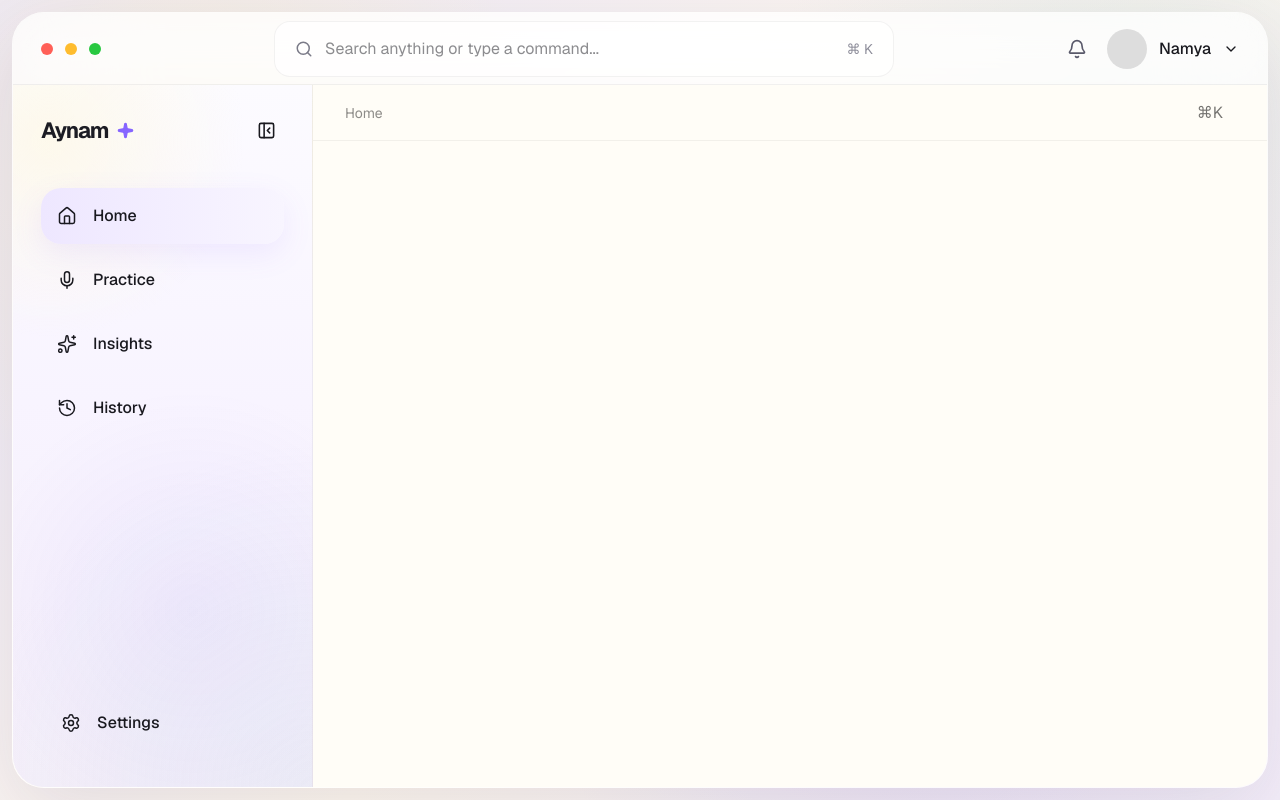
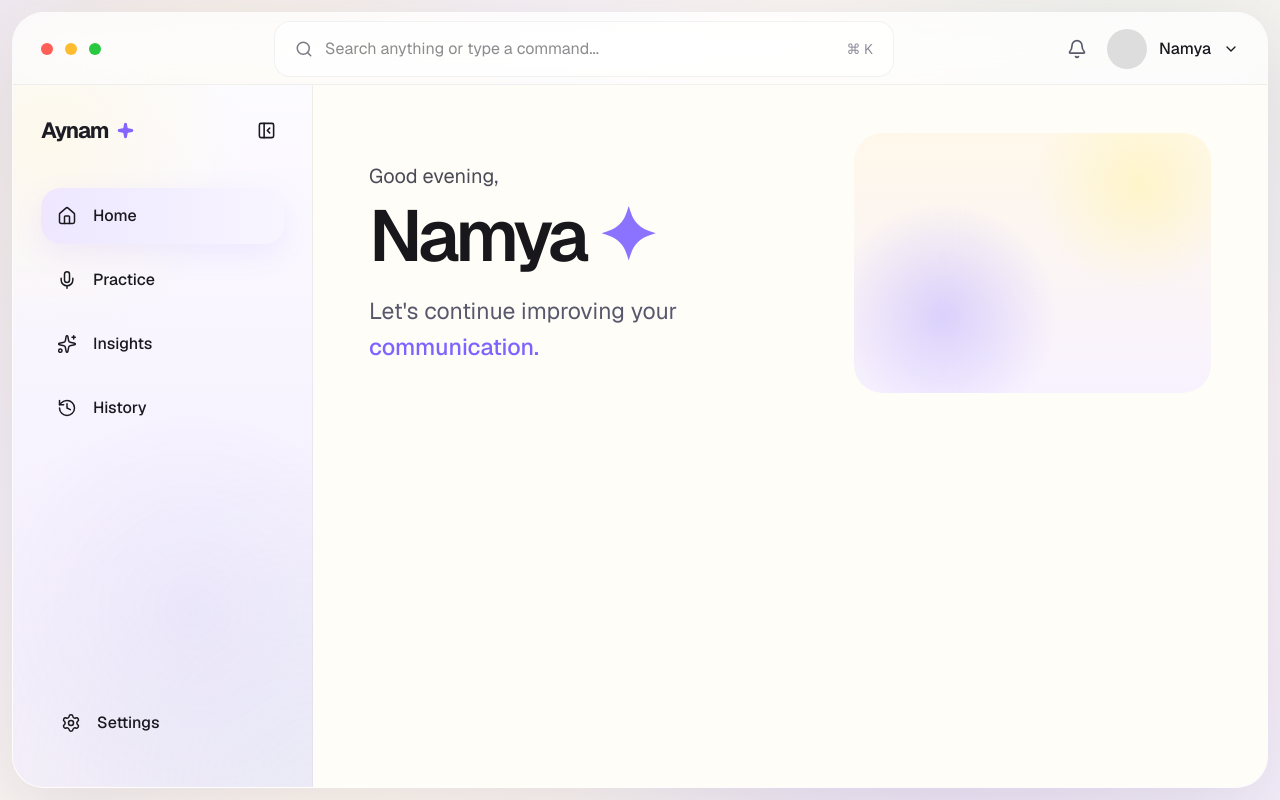
Before and after one commit to namyagaur/aynam.ai, a Next.js app: page /dashboard in a window 1280 px wide. Built offline with nearby package versions, Linux system fonts and the light colour scheme.

Commit message:
feat: add Hero component to DashboardPage for enhanced user greeting and layout

```diff
--- a/app/dashboard/page.tsx
+++ b/app/dashboard/page.tsx
@@ -1,30 +1,9 @@
 import AppShell from "@/components/shell/AppShell";
+import Hero from "@/components/home/Hero";
 export default function DashboardPage() {
   return (
     <AppShell>
-      <div className="flex h-full flex-col">
-
-        {/* Top Bar */}
-
-        <header className="flex h-14 items-center justify-between border-b border-black/5 px-8">
-
-          <span className="text-sm text-black/45">
-            Home
-          </span>
-
-          <button className="rounded-lg px-3 py-2 text-sm text-black/55 hover:bg-black/5">
-            ⌘K
-          </button>
-
-        </header>
-
-        {/* Workspace */}
-
-        <div className="flex-1 p-10">
-
-        </div>
-
-      </div>
+      <Hero />
     </AppShell>
   );
 }
--- a/components/home/Hero.tsx
+++ b/components/home/Hero.tsx
@@ -0,0 +1,73 @@
+export default function Hero() {
+  return (
+    <section className="px-14 pt-12">
+
+      <div className="grid grid-cols-[1.1fr_0.9fr] gap-12 items-center">
+
+        {/* Left */}
+
+        <div>
+
+          <p className="text-[20px] text-[#4B4B57]">
+            Good evening,
+          </p>
+
+          <h1
+            className="
+              mt-2
+              text-[72px]
+              leading-[74px]
+              font-semibold
+              tracking-[-0.06em]
+              text-[#18181C]
+            "
+          >
+            Namya
+            <span className="ml-3 text-[#8B73FF]">
+              ✦
+            </span>
+          </h1>
+
+          <p
+            className="
+              mt-5
+              max-w-xl
+              text-[23px]
+              leading-9
+              text-[#58586C]
+            "
+          >
+            Let's continue improving your{" "}
+            <span className="text-[#7F63FF] font-medium">
+              communication.
+            </span>
+          </p>
+
+        </div>
+
+        {/* Right */}
+
+        <div className="relative h-[260px] rounded-[28px] overflow-hidden">
+
+          <div
+            className="
+              absolute
+              inset-0
+              rounded-[28px]
+            "
+            style={{
+              background: `
+                radial-gradient(circle at 80% 20%,rgba(255,244,190,.75),transparent 30%),
+                radial-gradient(circle at 25% 70%,rgba(180,165,255,.45),transparent 35%),
+                linear-gradient(180deg,#FFF8EA,#F8F2FF)
+              `,
+            }}
+          />
+
+        </div>
+
+      </div>
+
+    </section>
+  );
+}
```
